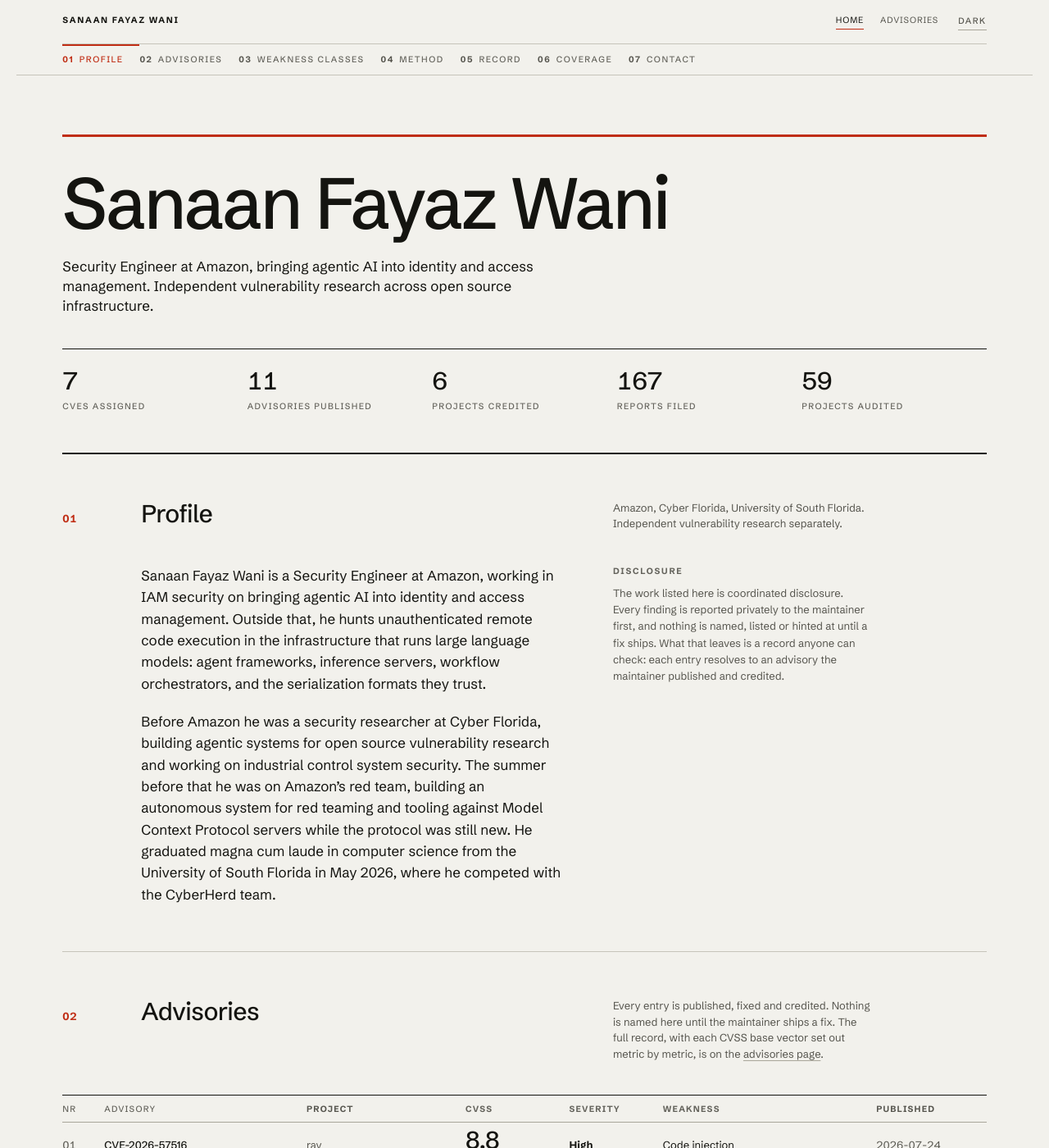
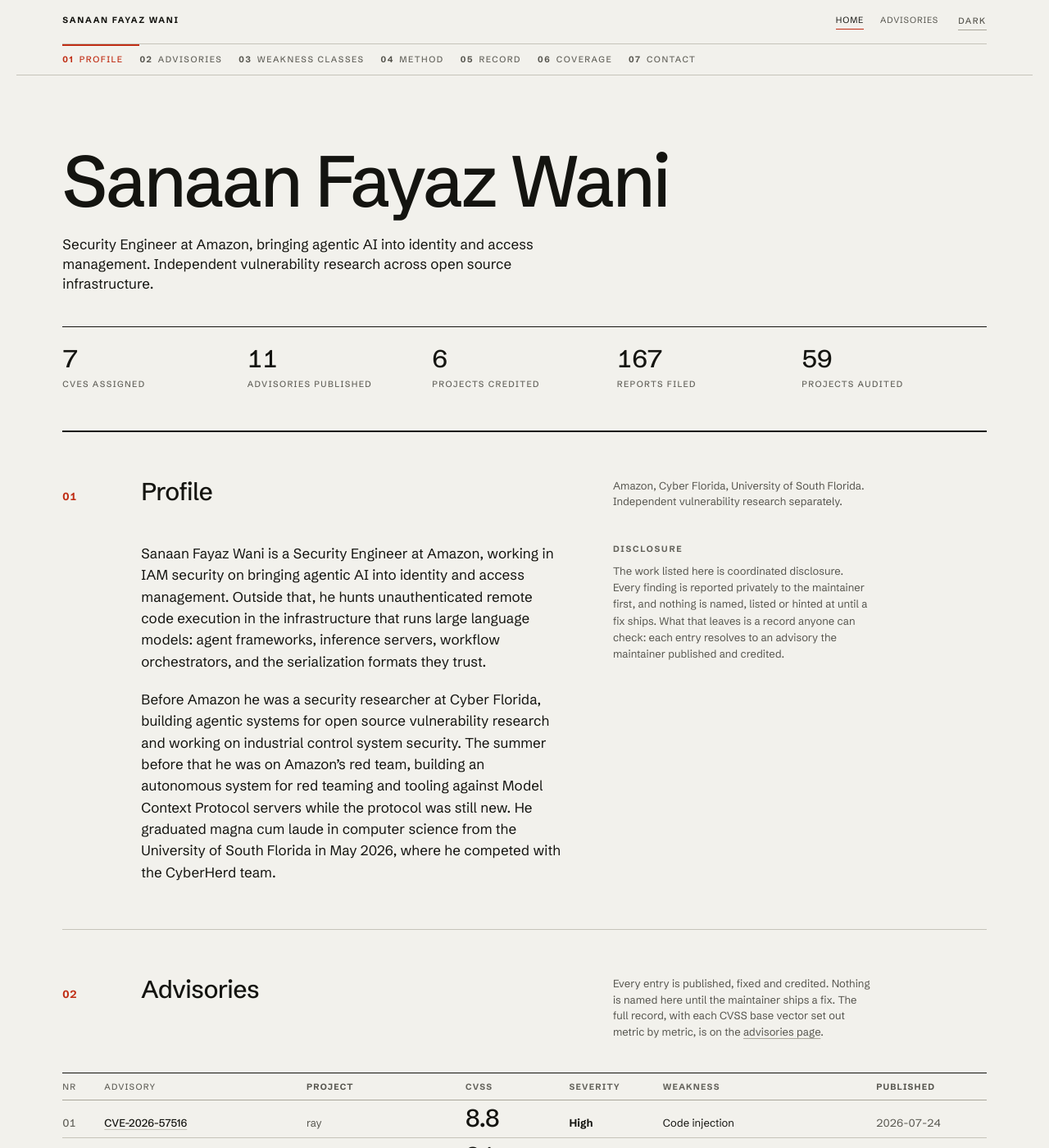
Before and after one commit to sfwani/sfwani.github.io, a Jekyll site: the page built from index.md, in a window 1280 px wide and 1400 px high. Shown: the whole window at 82% size. Built offline with Jekyll 4.4.1, drawn with Linux system fonts in a browser that asks for light colours.

Commit message:
Drop the accent rule above the title and reset the spacing
You were right that it was the spacing, not the colour. From the running
index to the name was 101px and the 3px bar cut it at 72 above and 26
below, so it read as a wide empty band with the name crowded underneath
rather than as a rule belonging to either.

The argument for keeping it was real: it carried 27% of all the accent on
the site, 13,536 of 49,447 red pixels, and without it red never appears
larger than 10px text. But it encoded nothing, unlike the numerals that
sequence the sections or the underline that marks where you are, and on
the home page it was the second full width red stroke within 100px of the
first. Checked the other three pages before removing it site-wide, since
they have no running index and it is their only red stroke; they read
better without it too, the masthead hairline already doing the separating.

Removing the div also removes a grid row and its 24px gap, so the title
jumped up 43px in all. Padding goes from nine units to eleven to give most
of that back: 74 to 82px of one clean gap across every page and desktop
width, against the 82px of visual separation there used to be. Compared 72,
88 and 104 rendered before choosing. Below 640 C2 tightens this padding by
design and that is untouched.

The .title-rule declaration stays in c2.scss, unused, because that file is
kept diffable against the template it came from.

Co-Authored-By: Claude Opus 5 (1M context) <noreply@anthropic.com>

```diff
--- a/_layouts/c2.html
+++ b/_layouts/c2.html
@@ -33,7 +33,6 @@ layout: compress
     <nav class="index" id="index" aria-label="Contents"></nav>
 
     <div class="title g" id="top">
-      <div class="title-rule" aria-hidden="true"></div>
       <h1>{{ page.heading | default: page.title }}</h1>
       {% if page.role %}<p class="title-role">{{ page.role }}</p>{% endif %}
       {% if page.standfirst %}<p class="title-meta">{{ page.standfirst }}</p>{% endif %}
--- a/_sass/c2-site.scss
+++ b/_sass/c2-site.scss
@@ -510,3 +510,25 @@
 @media (min-width: 1024px) and (max-width: 1199px){
   .sec:has(.col-aside) .col-body{ padding-right: calc(var(--u) * 2); }
 }
+
+/* ── The title block, without the accent rule ─────────────────────
+   C2 opens every page with a 3px accent bar above the title. It was
+   carrying 27% of all the accent on the site, which is the argument for
+   it, but it sat badly: from the running index to the name was 101px and
+   the bar cut that at 72 above and 26 below, so it read as a wide empty
+   band with the name crowded underneath it, and on the home page it was
+   the second full width red stroke within 100px, the index already having
+   its own. It encoded nothing either, unlike the numerals that sequence
+   the sections or the underline that marks where you are.
+
+   Gone from the layout. That also removes a grid row and its 24px gap, so
+   the title jumped up 43px in total; the padding goes from nine units to
+   eleven to give most of it back, leaving 74px of single clean gap against
+   the 82px of visual separation there used to be. Below 640 C2 tightens
+   this padding by design, so this only applies above that.
+
+   The .title-rule rule itself stays in c2.scss, unused, because that file
+   is kept diffable against the template it came from. */
+@media (min-width: 640px){
+  .title{ padding-top: calc(var(--u) * 11); }
+}
```
